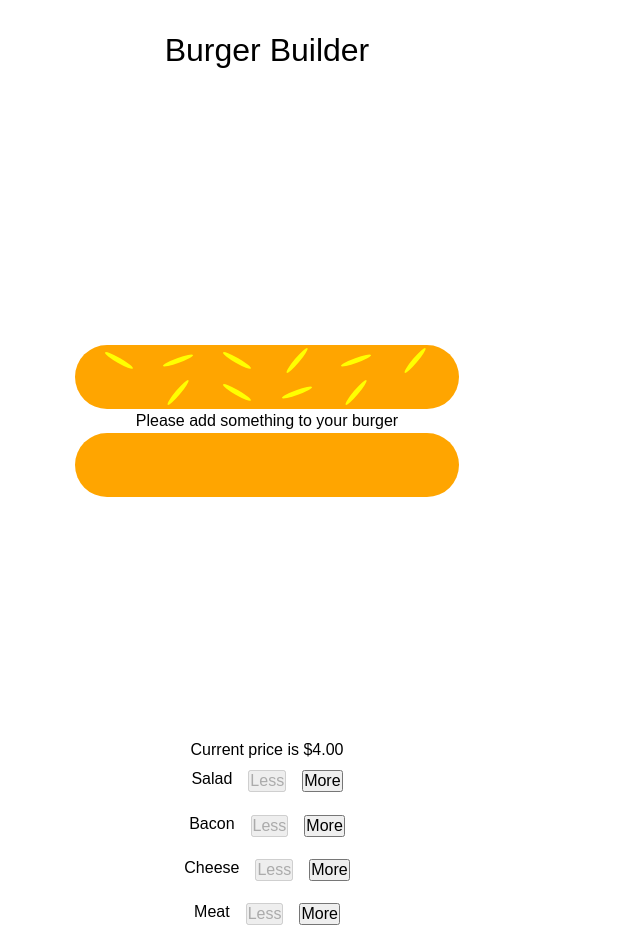
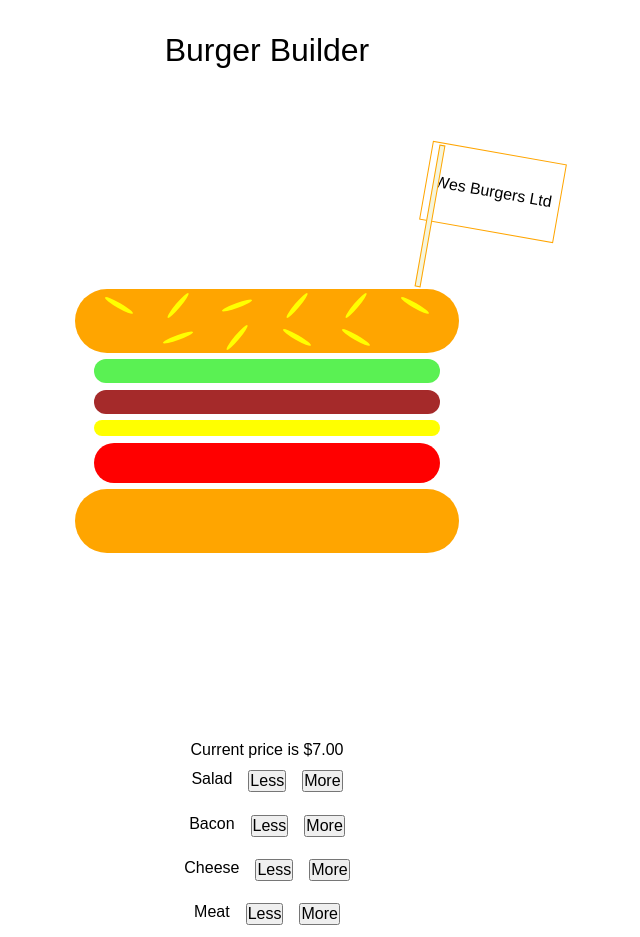
Before and after one commit to Wesssz/burger-builder, a React (Create React App) app: page / in a window 1280 px wide. Shown: the whole page, without its empty margins (373-1013 px from the left). Built offline with nearby package versions, Linux system fonts and the light colour scheme.

Commit message:
Test: added small flag

```diff
--- a/src/App.js
+++ b/src/App.js
@@ -5,12 +5,12 @@ import ControlMenu from "./Organisms/ControlMenu";
 
 const App = () => {
   const [burgerState, setBurgerState] = useState({
-    Salad: 0,
-    Bacon: 0,
-    Cheese: 0,
-    Meat: 0
+    Salad: 1,
+    Bacon: 1,
+    Cheese: 1,
+    Meat: 1
   });
-  const [currentPrice, setCurrentPrice] = useState(4);
+  const [currentPrice, setCurrentPrice] = useState(7);
 
   const prices = { Bacon: 1.0, Cheese: 0.8, Meat: 1.5, Salad: 0.5 };
 
--- a/src/Atoms/Bread.js
+++ b/src/Atoms/Bread.js
@@ -8,6 +8,8 @@ const Bread = props => {
 
   return (
     <div className={style.Bread}>
+      {props.top ? <div className={style.Flag}>Wes Burgers Ltd</div> : null}
+      {props.top ? <div className={style.FlagPole}></div> : null}
       <Seeds />
       <Seeds />
       <Seeds />
--- a/src/Atoms/Bread.module.css
+++ b/src/Atoms/Bread.module.css
@@ -7,6 +7,31 @@
   height: 4em;
   width: 30%;
   background-color: orange;
+}
+
+.Flag {
+  align-items: center;
+  justify-content: center;
+  position: absolute;
+  right: 27%;
+  top: 19%;
+  height: 5em;
+  width: 8.5em;
+  background-color: white;
+  border: solid 1px orange;
+  transform: rotate(10deg);
+}
+
+.FlagPole {
+  display: block;
+  position: absolute;
+  right: 37%;
+  top: 18%;
+  height: 9em;
+  width: 0.4em;
+  background-color: beige;
+  border: solid 1px orange;
+  transform: rotate(10deg);
 }
 
 .Seeds {
```
